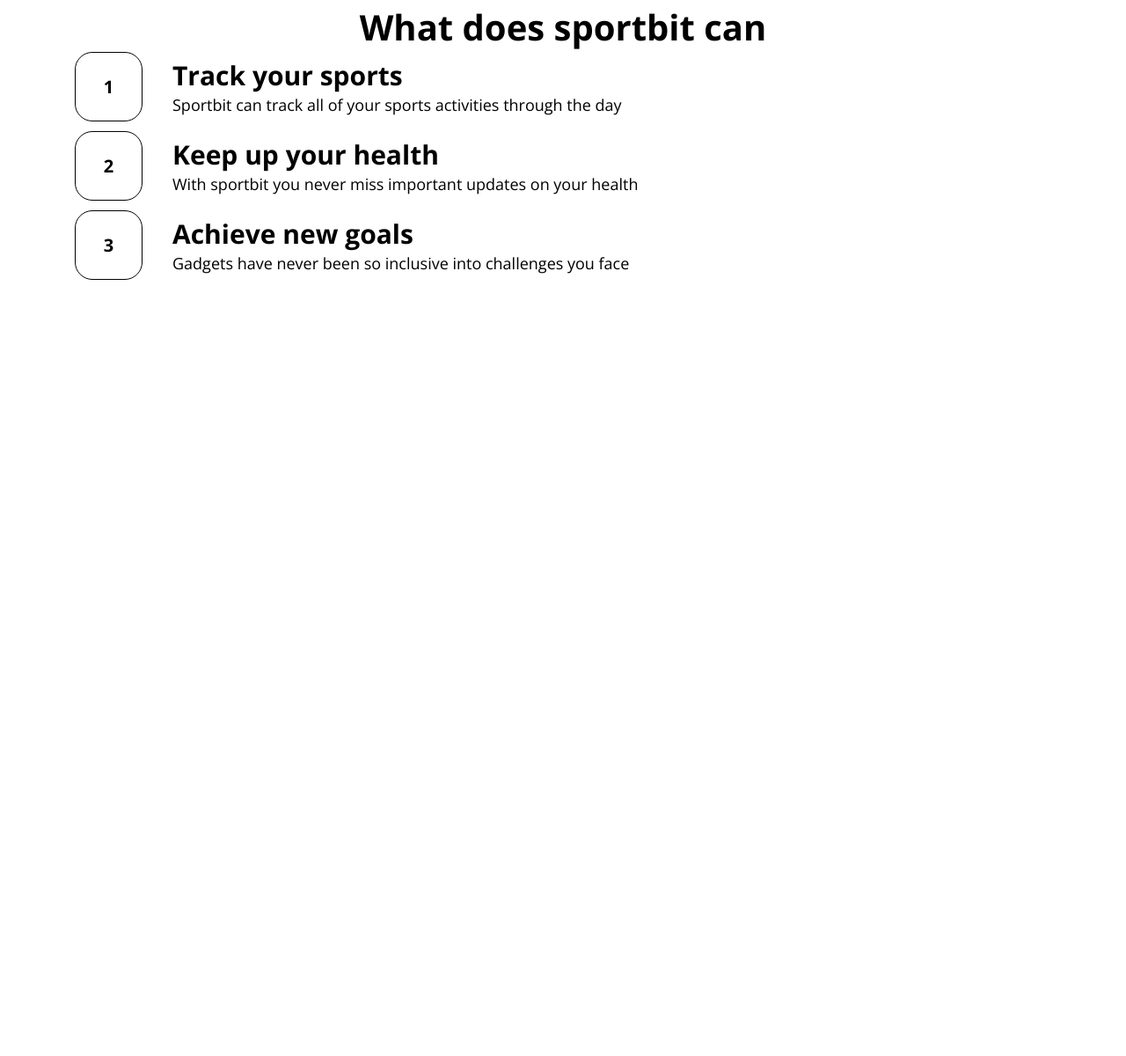
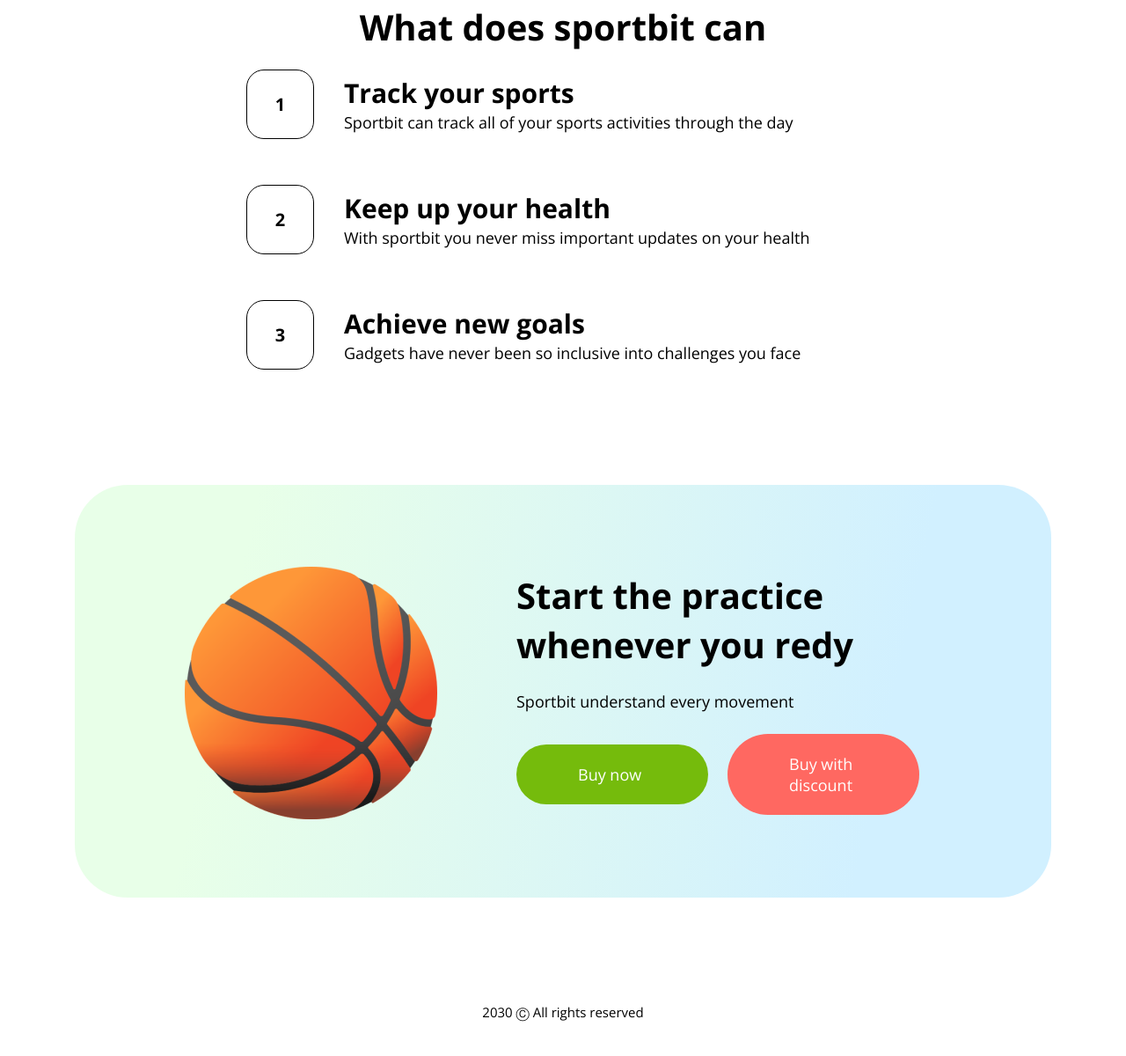
Before and after one commit to LjuArn/SportHTML, a plain HTML site: page index.html in a window 1280 px wide. Shown: the part 758-1958 px from the top of the page at 88% size. Before the commit the page ends 1207 px from the top, so only its background shows below. Drawn offline with nearby package versions, Linux system fonts and the light colour scheme.

Commit message:
section two three

```diff
--- a/css/main.css
+++ b/css/main.css
@@ -101,16 +101,16 @@ section{
 }
 
 .logo{
+    display: block;
     margin: 0 auto;
-    display: block;
 }
 
-.all_info{
+.all-info{
     display: flex;
+    margin: 20px auto 0 auto;
     flex-direction: column;
     gap: 41px;
     width: 720px;
-    margin: 70px auto 0 auto;
 }
 
 .digit-item{
@@ -132,10 +132,44 @@ section{
     margin-right: 34px;
 }
 
+
+.digit-item:hover .digit{
+    background: #000;
+    color: #fff;
+}
+
 .digit-title{
     font-size: 30px;
+    margin-bottom: 11 px;
 }
 
-.digit-text{
+.practice-wrap{
+    background: linear-gradient(102deg, #E8FFE8 17.38%,  #D1F0FF 81.25%);
+    border-radius: 60px;
+    display: flex;
+    align-items: center;
+    padding: 93px 150px 89px 125px;
+}
 
+.practice-block{
+    width: 465px;
 }
+
+.practice-title{
+    text-align: left;
+}
+
+.practice-introtext{
+    margin: 24px 0;
+    width: 371px;
+}
+
+.ball{
+    margin-right: 90px;
+}
+
+.footer{
+    padding: 120px 0;
+    text-align: center;
+    font-size: 15px;
+}
--- a/index.html
+++ b/index.html
@@ -65,18 +65,25 @@
         </div>
     </section>
 
+    <section class="practice" id="practice">
+        <div class="container">
+            <div class="practice-wrap">
+                <img src="img/ball.png" alt="Ball" title="Ball" class="ball">
+                <div class="practice-block">
+                    <h2 class="practice-title">Start the practice whenever you redy</h2>
+                    <p class="practice-introtext">Sportbit understand every movement</p>
 
+                    <div class="buttens-two">
+                            <a class="btn1"  href="#">Buy now</a>
+                            <a class="btn"  href="#">Buy with discount</a>
 
+                    </div>
 
-
-
-        <section class="practice" id="practice">
-
-            <div class="container">
+                </div>
 
             </div>
-
-        </section>
+        </div>
+    </section>
 
 
 
@@ -84,7 +91,7 @@
 
     <footer class="footer" id="footer">
         <div class="container">
-
+              <p class="footer-text">2030 Ⓒ All rights reserved</p>
         </div>
     </footer>
 
```
